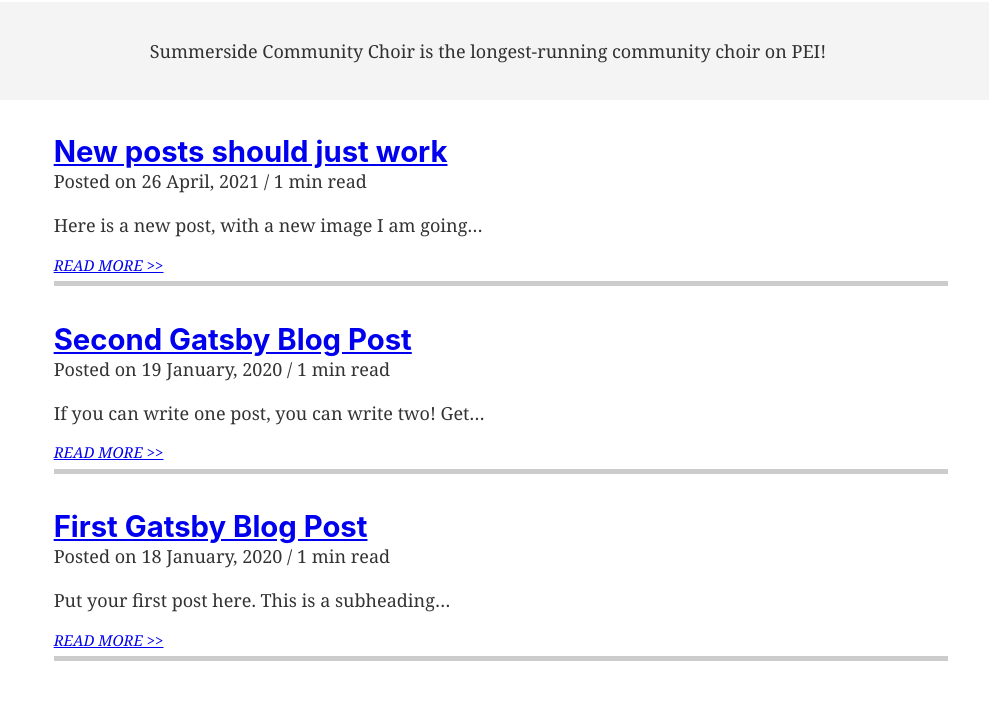
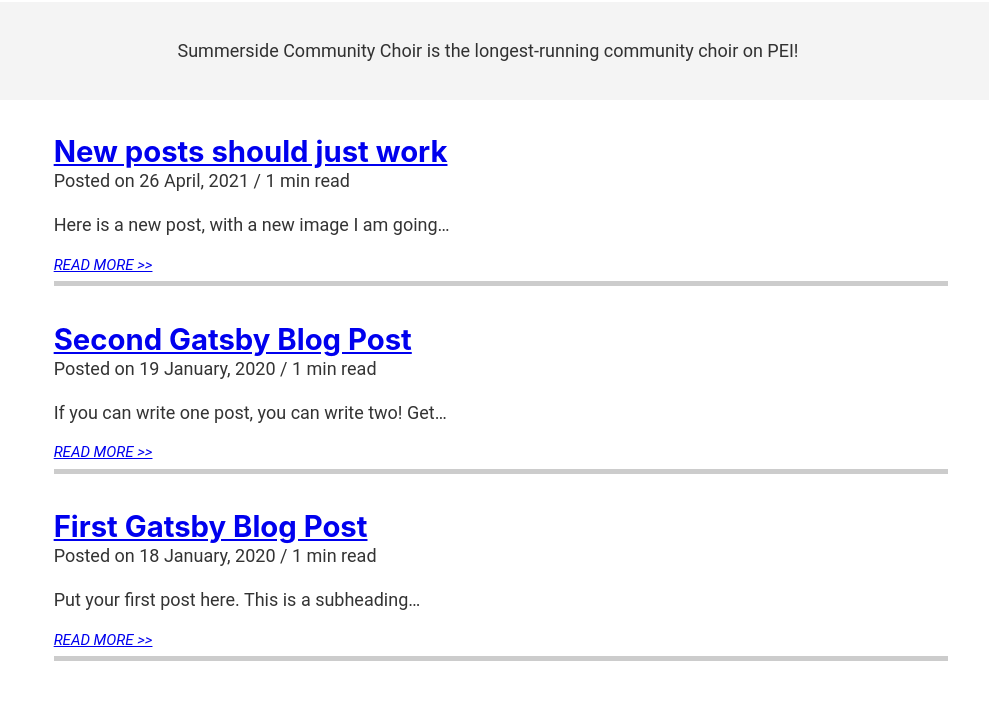
Before and after one commit to sarah11918/sccplayground, a Gatsby site: page /blog in a window 1280 px wide. Shown: the part 106-831 px from the top of the page, without its empty margins (152-1141 px from the left). Built offline with nearby package versions, Linux system fonts and the light colour scheme; Gatsby itself is replaced by a stand-in of ours.

Commit message:
changed default font family

```diff
--- a/src/components/layout.css
+++ b/src/components/layout.css
@@ -10,7 +10,7 @@ body {
   -webkit-font-smoothing: antialiased;
   -moz-osx-font-smoothing: grayscale;
   color: hsla(0, 0%, 0%, 0.8);
-  font-family: georgia, serif;
+  font-family: Roboto, sans-serif;
   font-weight: normal;
   word-wrap: break-word;
   font-kerning: normal;
```
